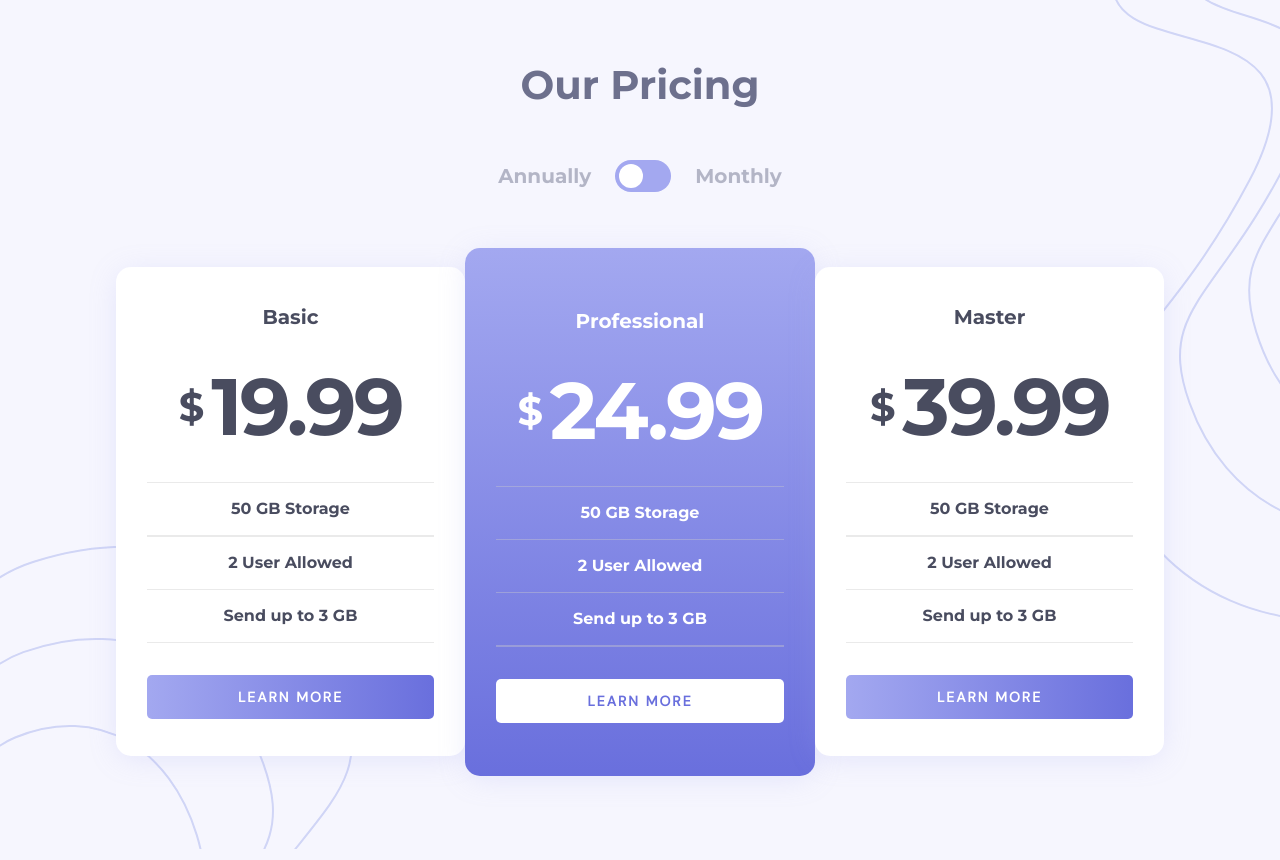
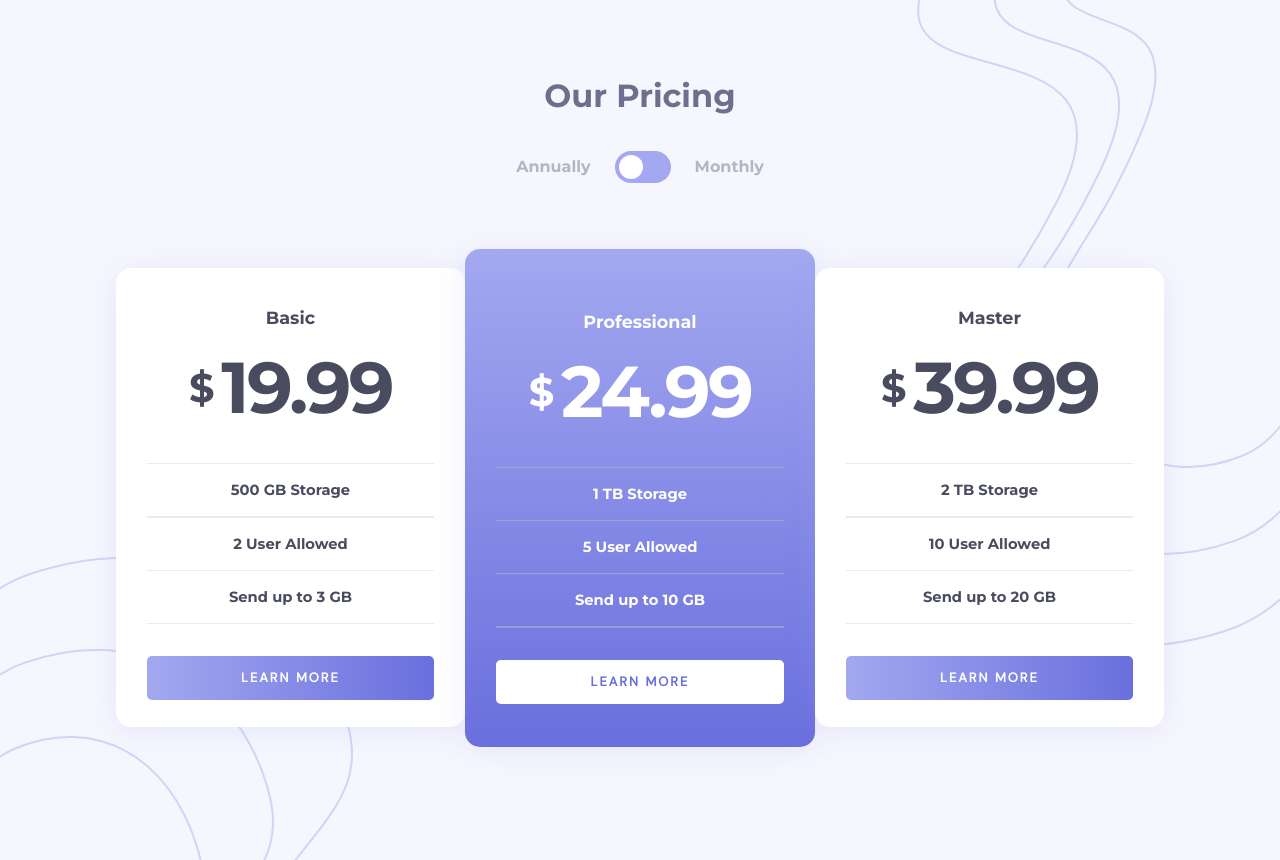
Before and after one commit to bettyblack23/pricing-component-with-toggle-master, a plain HTML site: page index.html in a window 1280 px wide. Drawn offline with nearby package versions, Linux system fonts and the light colour scheme.

Commit message:
Pricing Component

```diff
--- a/index.html
+++ b/index.html
@@ -34,7 +34,7 @@
                     </div>
                     <div class="desc-section">
                         <hr>
-                        <p>50 GB Storage</p>
+                        <p>500 GB Storage</p>
                         <hr>
                         <p>2 User Allowed</p>
                         <hr>
@@ -54,11 +54,11 @@
                     </div>
                     <div class="desc-section">
                         <hr>
-                        <p>50 GB Storage</p>
+                        <p>1 TB Storage</p>
                         <hr>
-                        <p>2 User Allowed</p>
+                        <p>5 User Allowed</p>
                         <hr>
-                        <p>Send up to 3 GB</p>
+                        <p>Send up to 10 GB</p>
                         <hr>
                     </div>
                     <button class=button-white value="Learn More" onclick="window.location.href = '#';">
@@ -73,11 +73,11 @@
                     </div>
                     <div class="desc-section">
                         <hr>
-                        <p>50 GB Storage</p>
+                        <p>2 TB Storage</p>
                         <hr>
-                        <p>2 User Allowed</p>
+                        <p>10 User Allowed</p>
                         <hr>
-                        <p>Send up to 3 GB</p>
+                        <p>Send up to 20 GB</p>
                         <hr>
                     </div>
                     <button class=button-gradient value="Learn More" onclick="window.location.href = '#';">
--- a/style.css
+++ b/style.css
@@ -1,4 +1,4 @@
-@import url('https://fonts.googleapis.com/css?family=Montserrat:700&display=swap');
+@import url('https://fonts.googleapis.com/css?family=Montserrat:400,500,600,700&display=swap');
 @import url('https://fonts.googleapis.com/css?family=DM+Sans&display=swap');
 
 html{
@@ -13,20 +13,24 @@ body{
 
 .pricing-background{
     background-image: url(images/bg-top.svg), url(images/bg-bottom.svg);
-    background-position: right -195px top -36px, left 0px bottom 0px;
+    background-position:right -180px top -30px, left 0px bottom 0px;
     background-repeat: no-repeat, no-repeat;
 }
 
 .pricing-wrapper{
-    padding: 49px 0px 49px 0px;
+    padding: 60px 0px 49px 0px;
     min-height: 100vh;
     margin: 0 auto;
 }
 
 /*********************Pricing Top Container***********************/
 
+.pricing-top-container{
+  margin:0 0 55.5px 0;
+}
+
 .pricing-top-container h1{
-    font-size: 2.5rem ;
+    font-size: 2rem ;
     font-weight: 700;
     color: hsl(233, 13%, 49%);
     line-height: 71px;
@@ -38,11 +42,11 @@ body{
     display: flex;
     align-items: center;
     justify-content: center;
-    margin: 40px 0px 45.5px 0px;
+    margin: 20px 0px 0px 0px;
 }
 
 .toggle-section p{
-    font-size: 1.25rem;
+    font-size: 1rem;
     font-weight: 700;
     color: hsl(234, 14%, 74%);
     line-height: 28px;
@@ -58,6 +62,8 @@ body{
     width: 56px;
     height: 32px;
     margin: 0px 24px;
+
+    cursor: pointer;
 }
 
 
@@ -118,6 +124,11 @@ body{
 
 /*********************The Toggle Switch End***********************/
 /*********************Pricing Top Container End***********************/
+
+.pricing-bottom-container{
+  justify-content: center;
+}
+
 .cards{
     display: flex;
     flex-direction: row;
@@ -130,7 +141,7 @@ body{
 .card-white{
     color: hsl(232, 13%, 33%);
     width: 87.500vw;
-    height: 489px;
+    height: 459px;
     background-color: white;
     box-sizing: border-box;
     padding: 36px 31px 38px 31px;
@@ -143,7 +154,7 @@ body{
 .card-lilac {
     color: white;
     width: 87.500vw;
-    height: 528px;
+    height: 498px;
     background-image: linear-gradient(hsl(236, 72%, 79%), hsl(237, 63%, 64%));
     box-sizing: border-box;
     padding: 36px 31px 38px 31px;
@@ -155,7 +166,7 @@ body{
 
 
 .price-section h1{
-  font-size: 1.25rem;
+  font-size: 1.1rem;
   font-weight: 700;
   line-height: 28px;
 
@@ -168,7 +179,7 @@ body{
   font-weight: 700;
   line-height: 71px;
   letter-spacing: -2.64px;
-  margin-block-start: 40px;
+  margin-block-start: 20px;
   margin-block-end: 0px;
 }
 
@@ -183,7 +194,7 @@ body{
 }
 
 .desc-section p{
-  font-size: 1rem;
+  font-size: .92rem;
   font-weight: 700;
   line-height: 28px;
   margin-block-start: 12px;
@@ -206,7 +217,7 @@ hr{
   text-transform: uppercase;
   font-family: 'DM Sans', sans-serif;
   font-weight: 700;
-  font-size: 14px;
+  font-size: 0.81rem;
   letter-spacing: 2px;
   line-height: 18px;
   color: white;
@@ -218,9 +229,7 @@ hr{
   border-radius: 5px;
   -webkit-border-radius: 5px;
   -moz-border-radius: 5px;
-}
 
-.button-gradient:hover{
   cursor: pointer;
 }
 
@@ -236,7 +245,7 @@ hr{
   text-transform: uppercase;
   font-family: 'DM Sans', sans-serif;
   font-weight: 700;
-  font-size: 14px;
+  font-size: 0.81rem;
   letter-spacing: 2px;
   line-height: 18px;
   color: hsl(237, 63%, 64%);
@@ -248,11 +257,10 @@ hr{
   border-radius: 5px;
   -webkit-border-radius: 5px;
   -moz-border-radius: 5px;
+
+  cursor: pointer;
 }
 
-.button-white:hover{
-  cursor: pointer;
-}
 
 .button-white:hover:active{
   background: transparent;
@@ -285,7 +293,7 @@ hr{
   }
 
   .price-section p{
-    font-size: 5rem;
+    font-size: 4.5rem;
   }
 }
 
@@ -328,8 +336,13 @@ hr{
 
 @media (min-width:1280px){
 
+  .pricing-background{
+    background-position: right 0px top -10px, left 0px bottom 0px;
+    background-repeat: no-repeat, no-repeat;
+  }
+
   .pricing-wrapper{
-    padding: 49px 0px 0px 0px;
+    padding: 60px 0px 0px 0px;
   }
 
   .card-white{
@@ -343,7 +356,7 @@ hr{
   }
 
   .price-section p{
-    font-size: 5rem;
+    font-size: 4.5rem;
   }
 }
 
```
